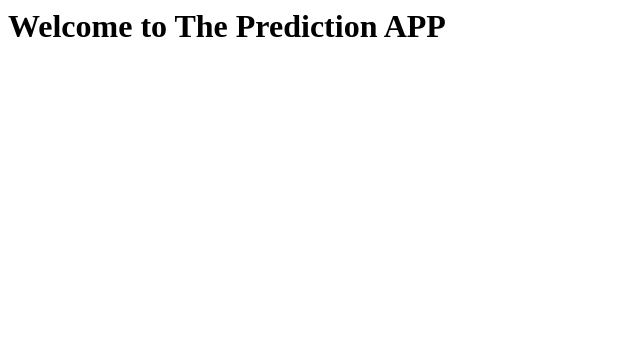
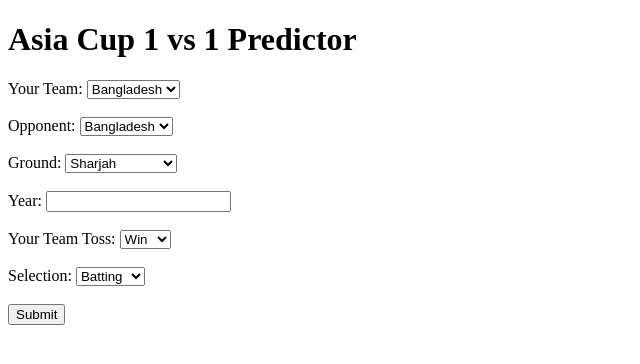
Before and after one commit to kaushilnagrale/Asia_Cup_ODI_Cricket_Winner_Predictor, a Flask app: template templates/index.html in a window 1280 px wide. Shown: the top 364 px of the page, without its empty margins (0-640 px from the left). Run offline with Flask 3, Linux system fonts and the light colour scheme; the template is opened without the code that fills it, so the values that code supplies are empty.

Commit message:
prediction

```diff
--- a/Predict.py
+++ b/Predict.py
@@ -36,7 +36,7 @@
   vocabulary = X_train[feature_name].unique()  # gets a list of all unique values from given feature column
   feature_columns.append(tf.feature_column.categorical_column_with_vocabulary_list(feature_name, vocabulary))
 
-#print(feature_columns)
+print(feature_columns)
 
 def make_input_fn(data_df, label_df, num_epochs=10, shuffle=True, batch_size=32):
   def input_function():  # inner function, this will be returned
--- a/app.py
+++ b/app.py
@@ -1,28 +1,131 @@
-from flask import Flask,redirect, url_for
+from flask import Flask, request, render_template
+import pandas as pd
+import numpy as np
+import os
+from sklearn.model_selection import train_test_split
+import matplotlib.pyplot as plt
+from IPython.display import clear_output
+
+import tensorflow as tf
 
 # WSGI Application
 app = Flask(__name__)
 
-@app.route('/')
+@app.route('/', methods=['GET', 'POST'])
 def welcome():
-    return "LOL"
+        if request.method == 'POST':
+            # Retrieve form data
+            team = request.form['team']
+            opponent = request.form['opponent']
+            ground = request.form['ground']
+            year = request.form['year']
+            toss = request.form['toss']
+            selection = request.form['selection']
+            print(team)
+            dir = os.getcwd()
 
-@app.route('/success/<int:score>')
-def success(score):
-    return "The person passed with  " + str(score)
+            #Fetch from the frontend User sample for debugging
+            year =int(year)
+            input_data = {
+                'Team': team,         # Replace with the actual values
+                'Opponent': opponent,
+                'Ground': ground,
+                'Year': year,
+                'Toss': toss,
+                'Selection': selection
+            }
 
-@app.route('/fail/<int:score>')
-def fail(score):
-    return "The person fail with  " + str(score)
+            path = os.path.join(dir,'data','asiacup.csv')
+            print(path)
+            df = pd.read_csv(path)
 
-@app.route('/results/<int:marks>')
-def results(marks):
-    result =""
-    if marks <50:
-        result = "fail"
-    else:
-        result = "success"
-    return redirect(url_for(result,score=marks))
+            df['ResultNo'] = df['Result'].apply(lambda x: 1 if x == 'Win' else 0)
+
+            #print(df.head())
+
+
+
+            #getting the required columns only
+            df_refine_X = df[['Team','Opponent','Ground','Year','Toss','Selection','ResultNo']]
+            # getting the label out
+            y_label = df_refine_X.pop('ResultNo')
+            #print(df_refine_X, y_label)
+
+
+            X_train, X_test, y_train, y_test = train_test_split(df_refine_X, y_label, test_size=0.2, random_state=42)
+
+            CATEGORICAL_COLUMNS = ['Team','Opponent','Ground','Year','Toss','Selection']
+
+            feature_columns = []
+            for feature_name in CATEGORICAL_COLUMNS:
+                vocabulary = X_train[feature_name].unique()  # gets a list of all unique values from given feature column
+                feature_columns.append(tf.feature_column.categorical_column_with_vocabulary_list(feature_name, vocabulary))
+
+            print(feature_columns)
+
+            def make_input_fn(data_df, label_df, num_epochs=10, shuffle=True, batch_size=32):
+                def input_function():  # inner function, this will be returned
+                    ds = tf.data.Dataset.from_tensor_slices((dict(data_df), label_df))  # create tf.data.Dataset object with data and its label
+                    if shuffle:
+                        ds = ds.shuffle(1000)  # randomize order of data
+                    ds = ds.batch(batch_size).repeat(num_epochs)  # split dataset into batches of 32 and repeat process for number of epochs
+                    return ds  # return a batch of the dataset
+                return input_function  # return a function object for use
+
+            train_input_fn = make_input_fn(X_train, y_train)  # here we will call the input_function that was returned to us to get a dataset object we can feed to the model
+            eval_input_fn = make_input_fn(X_test, y_test, num_epochs=1, shuffle=False)
+
+            linear_est = tf.estimator.LinearClassifier(feature_columns=feature_columns)
+            # We create a linear estimtor by passing the feature columns we created earlier
+
+            linear_est.train(train_input_fn)  # train
+            result = linear_est.evaluate(eval_input_fn)  # get model metrics/stats by testing on tetsing data
+
+            clear_output()  # clears consoke output
+            #print(result['accuracy'])  # the result variable is simply a dict of stats about our model
+
+
+            pred_dicts = list(linear_est.predict(eval_input_fn))
+            probs = pd.Series([pred['probabilities'][1] for pred in pred_dicts])
+            #probs.plot(kind='hist', bins=20, title='predicted probabilities')
+
+
+
+
+            # Function to make a single prediction
+            def predict_single_input(model, input_data):
+                # Create a DataFrame with a single row containing the input data
+                input_df = pd.DataFrame([input_data])
+
+                # Use the input function to prepare the input for prediction
+                single_input_fn = make_input_fn(input_df, pd.Series([0]), num_epochs=1, shuffle=False)
+
+                # Use the trained linear estimator to predict the result for the single input
+                single_pred_dicts = list(model.predict(single_input_fn))
+
+                # Get the predicted probability for class 1 (Win)
+                predicted_probability = single_pred_dicts[0]['probabilities'][1]
+
+                # Convert the predicted probability to a class (1 if probability > 0.5, else 0)
+                predicted_class = 1 if predicted_probability > 0.5 else 0
+
+                return predicted_probability, predicted_class
+
+            # Make a prediction for the example input
+            predicted_probability, predicted_class = predict_single_input(linear_est, input_data)
+
+            print(f"Predicted Probability: {predicted_probability}")
+            print(f"Predicted Class: {'Win' if predicted_class == 1 else 'Lose'}")
+            predicted_probability = round(float(predicted_probability)*100,2)
+            if predicted_class == 1:
+                res = 'Win'
+            else:
+                res = 'Lose'
+            # Render the 'result.html' template with the received data
+            return render_template('result.html', predicted_probability=predicted_probability, res=res, team=team, opponent=opponent, ground=ground, year=year)
+        return render_template("index.html")
+
+
 
 if __name__=='__main__':
     app.run(debug=True)
--- a/templates/index.html
+++ b/templates/index.html
@@ -1,7 +1,74 @@
+<!DOCTYPE html>
 <html>
-    <body>
-        <h1>
-            Welcome to The Prediction APP
-        </h1>
-    </body>
+<head>
+    <title>Asia Cup Match Predictor</title>
+</head>
+<body>
+    <h1>Asia Cup 1 vs 1 Predictor</h1>
+    <form action="/" method="POST">
+        <label for="team">Your Team:</label>
+        <select id="team" name="team">
+            <option value="Bangladesh">Bangladesh</option>
+            <option value="India">India</option>
+            <option value="Sri Lanka">Sri Lanka</option>
+            <option value="Pakistan">Pakistan</option>
+            <option value="UAE">UAE</option>
+            <option value="Afghanistan">Afghanistan</option>
+            <option value="Hong Kong">Hong Kong</option>
+
+        </select><br><br>
+
+        <label for="opponent">Opponent:</label>
+        <select id="opponent" name="opponent">
+            <option value="Bangladesh">Bangladesh</option>
+            <option value="India">India</option>
+            <option value="Sri Lanka">Sri Lanka</option>
+            <option value="Pakistan">Pakistan</option>
+            <option value="UAE">UAE</option>
+            <option value="Afghanistan">Afghanistan</option>
+            <option value="Hong Kong">Hong Kong</option>
+            <!-- Add more options as needed -->
+        </select><br><br>
+
+        <label for="ground">Ground:</label>
+        <select id="ground" name="ground">
+            <option value="Sharjah">Sharjah</option>
+            <option value="Dambulla">Dambulla</option>
+            <option value="Colombo(RPS)">Colombo(RPS)</option>
+            <option value="Dubai(DSC)">Dubai(DSC)</option>
+            <option value="Lahore">Lahore</option>
+            <option value="Karachi">Karachi</option>
+            <option value="Colombo(SSC)">Colombo(SSC)</option>
+            <option value="Mirpur">Mirpur</option>
+            <option value="Dhaka">Dhaka</option>
+            <option value="Fatullah">Fatullah</option>
+            <option value="Chandigarh">Chandigarh</option>
+            <option value="Abu Dhabi">Abu Dhabi</option>
+            <option value="Cuttack">Cuttack</option>
+            <option value="Kolkata">Kolkata</option>
+            <option value="Kandy">Kandy</option>
+            <option value="Colombo(PSS)">Colombo(PSS)</option>
+            <option value="Moratuwa">Moratuwa</option>
+            <option value="Chattogram">Chattogram</option>
+            <!-- Add more options as needed -->
+        </select><br><br>
+
+        <label for="year">Year:</label>
+        <input type="number" id="year" name="year" required><br><br>
+
+        <label for="toss">Your Team Toss:</label>
+        <select id="toss" name="toss">
+            <option value="Win">Win</option>
+            <option value="Lose">Lose</option>
+        </select><br><br>
+
+        <label for="selection">Selection:</label>
+        <select id="selection" name="selection">
+            <option value="Batting">Batting</option>
+            <option value="Bowling">Bowling</option>
+        </select><br><br>
+
+        <input type="submit" value="Submit">
+    </form>
+</body>
 </html>
```
Also changed, not shown: Train.py (deleted, +0 -81 lines), main.py (deleted, +0 -28 lines), prediction.py (deleted, +0 -81 lines), templates/result.html (added, +11 -0 lines), linear_regression.py (deleted), 3 other files.
